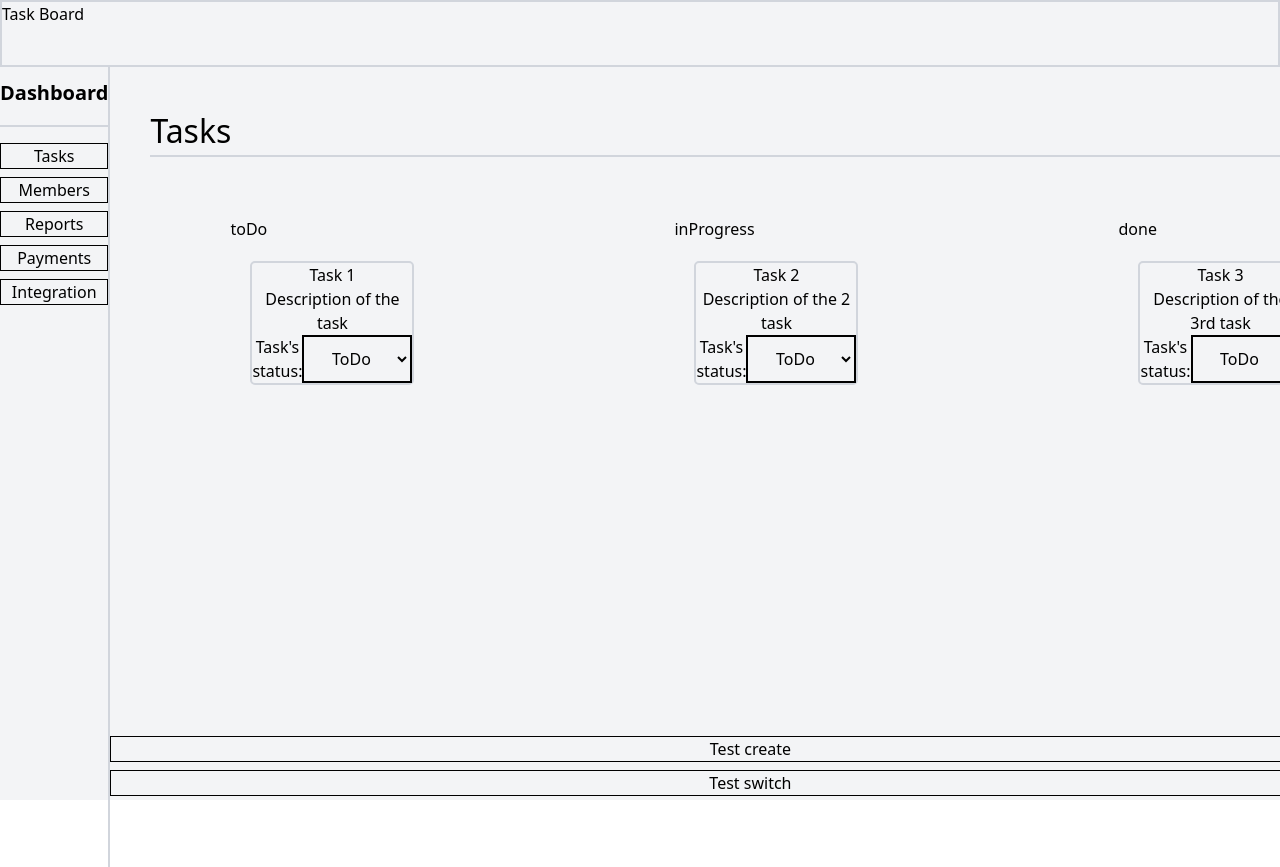
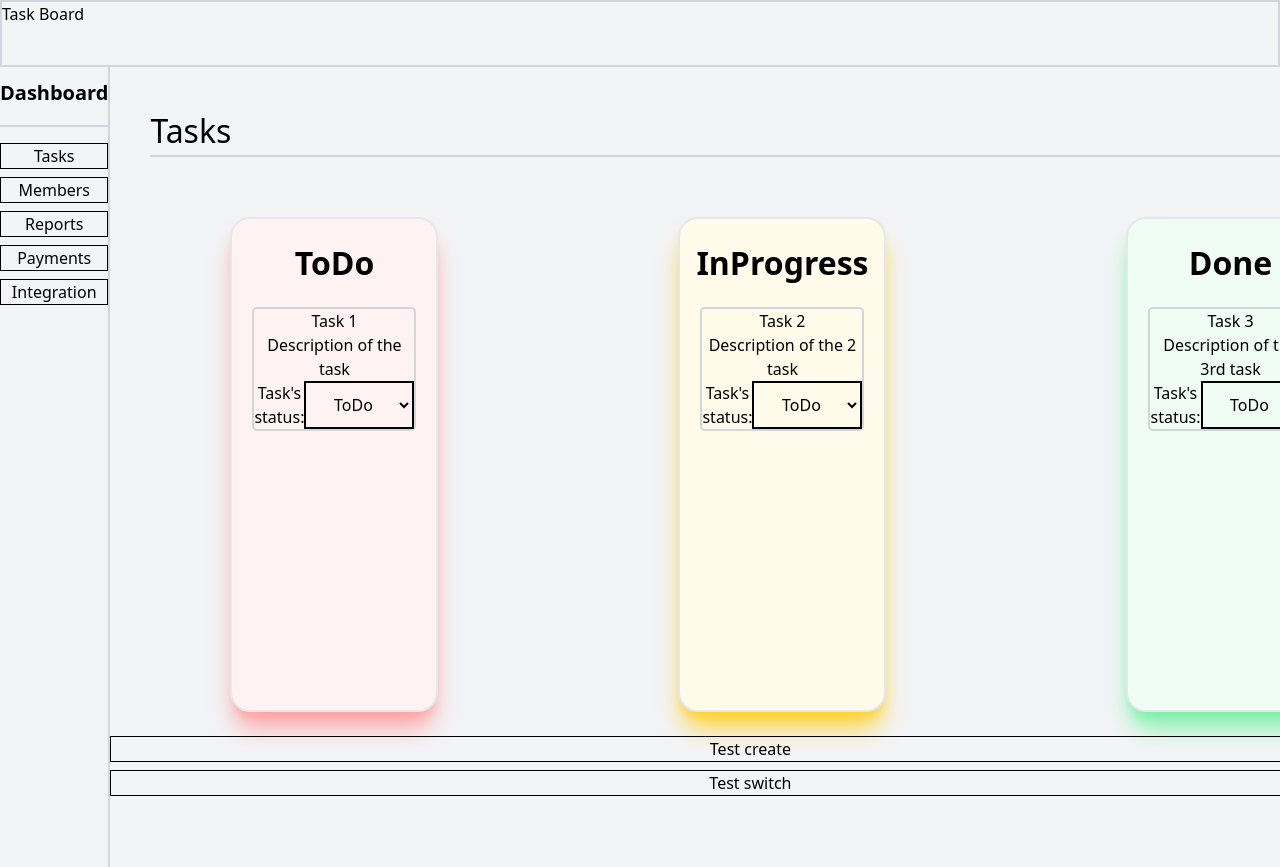
Before and after one commit to FlamingShali/Task-Manager, a React (Vite) app: page / in a window 1280 px wide. Shown: the top 867 px of the page. Built offline with nearby package versions, Linux system fonts and the light colour scheme.

Commit message:
Added adequate colors to taskColumns

```diff
--- a/src/components/TaskColumn.jsx
+++ b/src/components/TaskColumn.jsx
@@ -1,7 +1,27 @@
 const TaskColumn = ({ status, children }) => {
+  const convertedStatus = function (status) {
+    let upperStatus = status.charAt(0).toUpperCase() + status.slice(1);
+
+    return upperStatus;
+  };
+
+  const toDoStyles = "shadow-red-300 shadow-xl bg-red-50";
+  const inProgressStyles = "shadow-amber-300 shadow-xl bg-amber-50";
+  const doneStyles = "shadow-green-300 shadow-xl bg-green-50";
+
+  const additionalStyles = {
+    toDo: toDoStyles,
+    inProgress: inProgressStyles,
+    done: doneStyles,
+  };
+
   return (
-    <div className="w-1/3 mx-30 my-5">
-      <h1>{status}</h1>
+    <div
+      className={`w-1/3 mx-30 my-5 border-[2px] border-gray-200 rounded-[20px] ${additionalStyles[status]}`}
+    >
+      <h1 className="text-center font-bold text-[2rem] mt-5">
+        {convertedStatus(status)}
+      </h1>
       {children}
     </div>
   );
--- a/src/index.css
+++ b/src/index.css
@@ -1 +1,5 @@
 @import "tailwindcss";
+
+body {
+  background-color: var(--color-gray-100);
+}
--- a/src/store/task-slice.js
+++ b/src/store/task-slice.js
@@ -36,6 +36,8 @@ const tasksSlice = createSlice({
     createTask(state, action) {
       state.tasks.inProgress.push(action.payload);
     },
+
+
     moveTask(state, action) {
       const { id, from, to } = action.payload;
 
```
